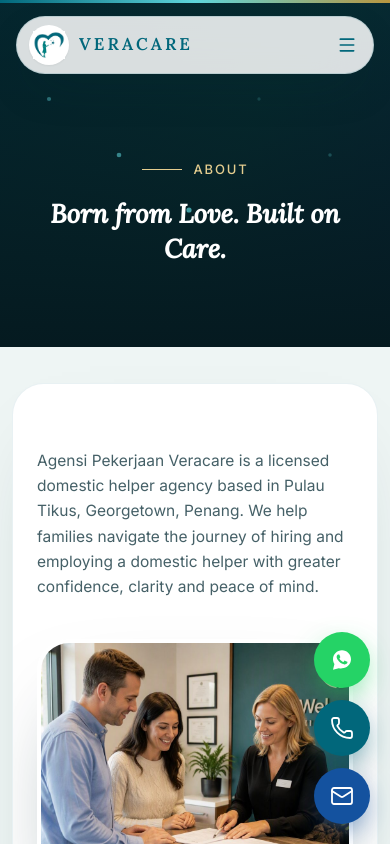
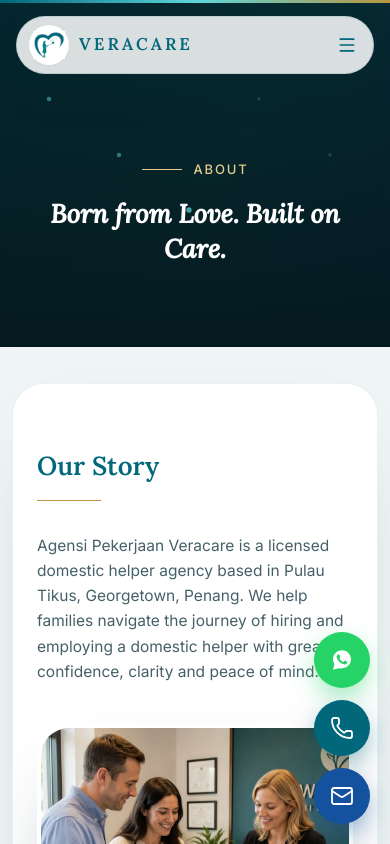
Before and after one commit to apveracare/veracare-site, a React (Vite) app: page /about in a window 390 px wide. Shown: the top 844 px of the page. Built offline with nearby package versions, Linux system fonts and the light colour scheme.

Commit message:
Add Our Story heading to About page body

```diff
--- a/src/assets/dict.json
+++ b/src/assets/dict.json
@@ -284,6 +284,7 @@
 "about": {
 "heading": "About Veracare",
 "tagline": "Born from Love. Built on Care.",
+"story_heading": "Our Story",
 "story": [
 [
 {
@@ -831,6 +832,7 @@
 "about": {
 "heading": "Tentang Veracare",
 "tagline": "Lahir dari Kasih. Dibina dengan Penjagaan.",
+"story_heading": "Kisah Kami",
 "story": [
 [
 {
@@ -1378,6 +1380,7 @@
 "about": {
 "heading": "关于 Veracare",
 "tagline": "因爱而生,用心构建。",
+"story_heading": "我们的故事",
 "story": [
 [
 {
--- a/src/lib/site.ts
+++ b/src/lib/site.ts
@@ -41,6 +41,7 @@
   about: {
     heading: string;
     tagline: string;
+    story_heading: string;
     story: RichSegment[][];
     mid_heading: string;
     body: RichSegment[][];
--- a/src/sections/AboutSection.tsx
+++ b/src/sections/AboutSection.tsx
@@ -37,7 +37,13 @@
         {/* intro — the tagline already appears in the page banner */}
         <div className="mx-auto max-w-3xl">
           <FadeUp>
-            <Rich segs={intro} className={`text-left ${P}`} />
+            <h2 className="font-serif-display text-[26px] leading-snug font-semibold text-[var(--deep-teal)] sm:text-[30px]">
+              {d.about.story_heading}
+            </h2>
+            <span className="mt-4 block h-px w-16 bg-[var(--gold)]" />
+          </FadeUp>
+          <FadeUp delay={0.06}>
+            <Rich segs={intro} className={`mt-8 text-left ${P}`} />
           </FadeUp>
         </div>
 
```
